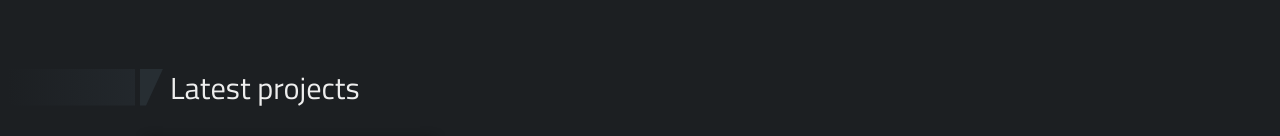
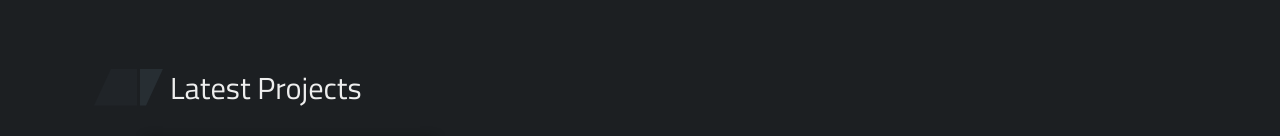
Before and after one commit to metayeti/metayeti.net, a Vue app: page / in a window 1280 px wide. Shown: the part 888-1024 px from the top of the page. Built offline with nearby package versions, Linux system fonts and the light colour scheme; a web font is replaced by a local one; what markdown-it-anchor would draw is missing.

Commit message:
Revert heading style

```diff
--- a/src/styles/metayeti.scss
+++ b/src/styles/metayeti.scss
@@ -85,16 +85,16 @@ body {
 		&::before {
 			position: absolute;
 			content: '';
-			//width: 43px;
-			width: 100vw;
+			width: 43px;
+			//width: 100vw;
 			height: 100%;
-			//left: -66px;
-			left: calc(-100vw - 25px);
+			left: -66px;
+			//left: calc(-100vw - 25px);
 			top: -1px;
-			//background-color: var(--my-content-accent);
-			background: linear-gradient(to left, var(--my-content-accent) 0%, rgba(0,0,0,0) 10%);
+			background-color: var(--my-content-accent);
+			//background: linear-gradient(to left, var(--my-content-accent) 0%, rgba(0,0,0,0) 10%);
 			clip-path: polygon(17px 0, 100% 0, 100% 100%, 0 100%);
-			opacity: 0.5;
+			opacity: 0.3;
 		}
 		&::after {
 			position: absolute;
--- a/src/views/HomeView.vue
+++ b/src/views/HomeView.vue
@@ -28,7 +28,7 @@ onMounted(() => {
 		<LatestPosts class="py-3" />
 	</section>
 	<section>
-		<h2>Latest projects</h2>
+		<h2>Latest Projects</h2>
 		<LatestProjects class="py-3" />
 	</section>
 </template>
```
